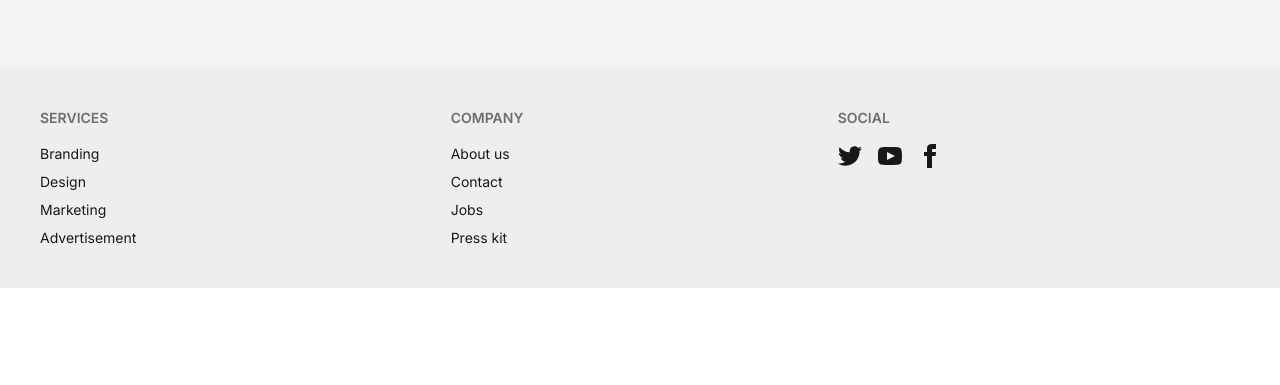
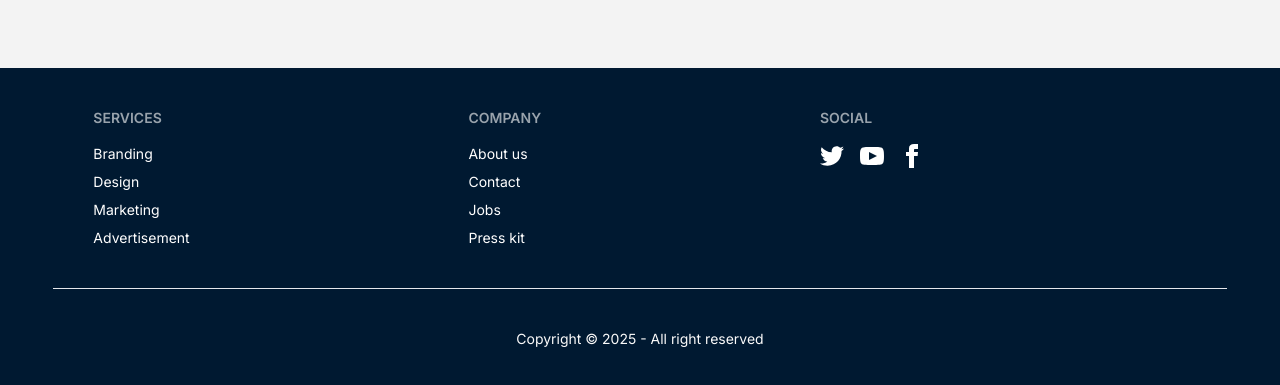
Before and after one commit to zashemkhan/Assignment-8, a React (Vite) app in the folder Assignment-8/: page / in a window 1280 px wide. Shown: the part 2593-2978 px from the top of the page. Before the commit the page ends 2881 px from the top, so only its background shows below. Built offline with nearby package versions, Linux system fonts and the light colour scheme.

Commit message:
Added footer section

```diff
--- a/Assignment-8/src/COmponents/Footer/Footer.jsx
+++ b/Assignment-8/src/COmponents/Footer/Footer.jsx
@@ -2,7 +2,8 @@ import React from "react";
 
 const Footer = () => {
   return (
-    <footer className="footer sm:footer-horizontal bg-base-300 text-base-content p-10">
+    <footer className="bg-[#001931]">
+      <div className="footer sm:footer-horizontal  text-white p-10 w-11/12 mx-auto">
         <nav>
           <h6 className="footer-title">Services</h6>
           <a className="link link-hover">Branding</a>
@@ -55,6 +56,12 @@ const Footer = () => {
             </a>
           </div>
         </nav>
+      </div>
+      <div className="border-t-1 w-11/12 mx-auto border-[#e5e7eb]">
+        <h2 className="text-[#fafafa] text-sm text-center lg:py-10 py-4">
+          Copyright © 2025 - All right reserved
+        </h2>
+      </div>
     </footer>
   );
 };
```
Lines whose indentation alone changed are shown as unchanged.
